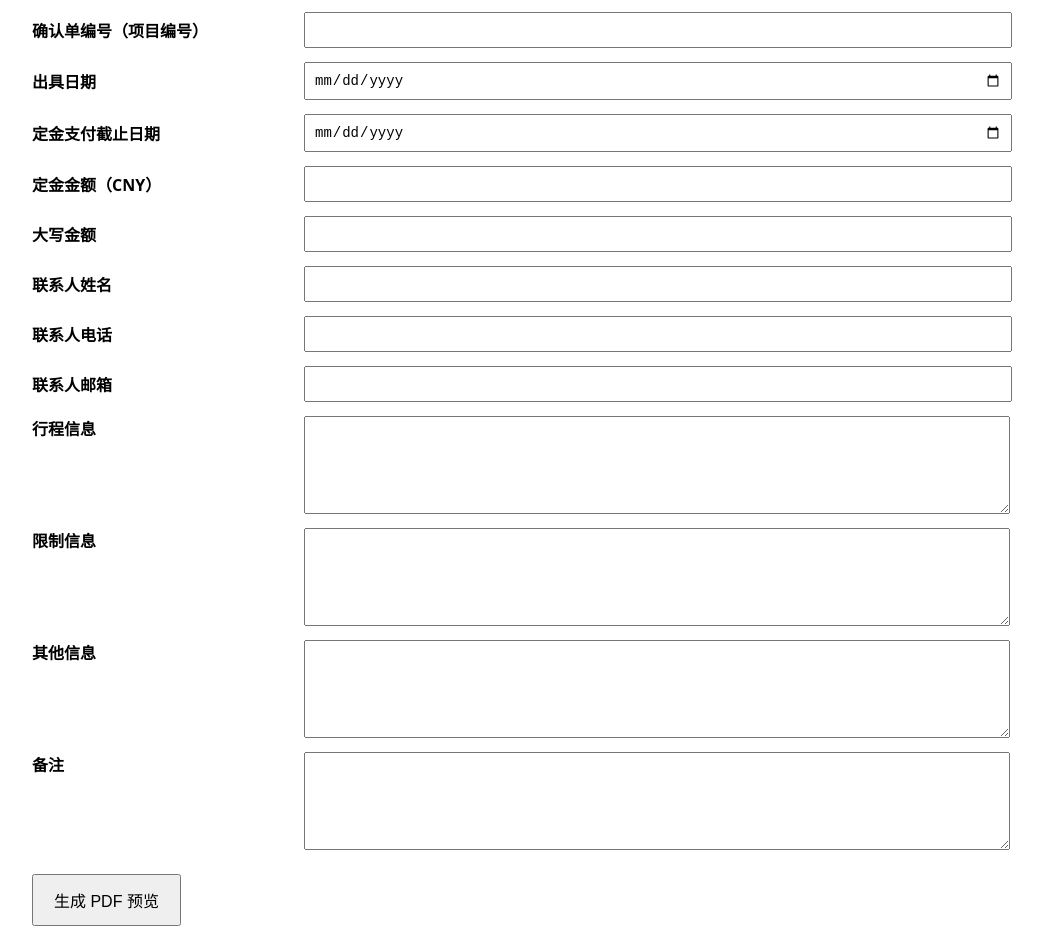
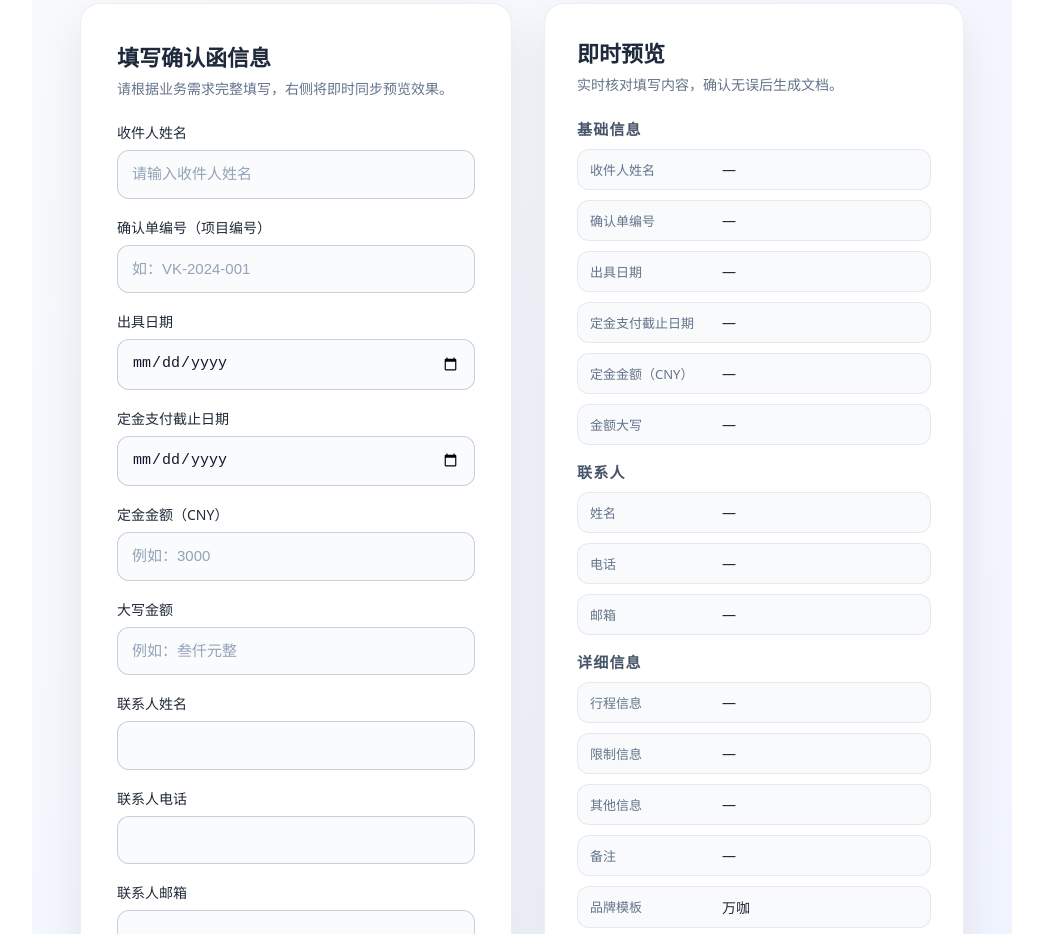
Before and after one commit to wxjw/Vanka, a Next.js app in the folder docgen-form/: page /zh-CN/confirmation in a window 1280 px wide. Shown: the part 238-1172 px from the top of the page, without its empty margins (118-1161 px from the left). Built offline with nearby package versions, Linux system fonts and the light colour scheme.

Commit message:
Merge confirmation form flows

```diff
--- a/docgen-form/app/zh-CN/confirmation/page.jsx
+++ b/docgen-form/app/zh-CN/confirmation/page.jsx
@@ -1,6 +1,7 @@
 'use client';
 
 import {useMemo, useState} from 'react';
+import styles from '../formStyles.module.css';
 
 // 定义流程的各个阶段
 const STAGES = {
@@ -11,19 +12,19 @@ const STAGES = {
 
 // 定义表单的所有字段
 const FORM_FIELDS = [
-  {label: '收件人姓名', key: 'recipientName'},
-  {label: '确认单编号（项目编号）', key: 'referenceNo'},
+  {label: '收件人姓名', key: 'recipientName', placeholder: '请输入收件人姓名'},
+  {label: '确认单编号（项目编号）', key: 'referenceNo', placeholder: '如：VK-2024-001'},
   {label: '出具日期', key: 'issueDate', type: 'date'},
   {label: '定金支付截止日期', key: 'payByDate', type: 'date'},
-  {label: '定金金额（CNY）', key: 'payAmountCNY'},
-  {label: '大写金额', key: 'payAmountUppercase'},
+  {label: '定金金额（CNY）', key: 'payAmountCNY', placeholder: '例如：3000'},
+  {label: '大写金额', key: 'payAmountUppercase', placeholder: '例如：叁仟元整'},
   {label: '联系人姓名', key: 'contactName'},
   {label: '联系人电话', key: 'contactPhone'},
-  {label: '联系人邮箱', key: 'contactEmail'},
-  {label: '行程信息', key: 'itinerary', multiline: true},
-  {label: '限制信息', key: 'restrictions', multiline: true},
-  {label: '其他信息', key: 'others', multiline: true},
-  {label: '备注', key: 'remark', multiline: true}
+  {label: '联系人邮箱', key: 'contactEmail', type: 'email'},
+  {label: '行程信息', key: 'itinerary', multiline: true, placeholder: '示例：2024/08/18-2024/08/21 西藏行程…'},
+  {label: '限制信息', key: 'restrictions', multiline: true, placeholder: '例如：机票不可退改、需提前确认…'},
+  {label: '其他信息', key: 'others', multiline: true, placeholder: '可填写额外说明'},
+  {label: '备注', key: 'remark', multiline: true, placeholder: '填写内部备注或补充信息'}
 ];
 
 // 阶段对应的显示文本
@@ -57,6 +58,17 @@ export default function ConfirmationPage() {
     setForm(prev => ({...prev, [key]: value}));
   };
 
+  const handleBrandChange = event => {
+    const next = event.target.value;
+    setBrand(next);
+    if (stage !== STAGES.FORM) {
+      setStage(STAGES.FORM);
+      setError('');
+      updatePreviewPdf(null);
+      updateStampedPdf(null);
+    }
+  };
+
   // 更新预览PDF，并管理Blob URL的创建和销毁
   const updatePreviewPdf = blob => {
     setPreviewPdf(prev => {
@@ -76,8 +88,8 @@ export default function ConfirmationPage() {
   };
 
   // 处理生成预览的事件
-  const handlePreview = async e => {
-    e.preventDefault();
+  const handlePreview = async event => {
+    event.preventDefault();
     setIsGenerating(true);
     setError('');
     try {
@@ -133,68 +145,108 @@ export default function ConfirmationPage() {
 
   // 根据当前阶段决定显示哪个PDF的URL
   const activePdfUrl = stage === STAGES.STAMPED ? stampedPdf?.url : previewPdf?.url;
+  const hasPreview = Boolean(previewPdf);
 
   return (
-    <main>
-      <h1>预定信息确认函</h1>
+    <main className={styles.page}>
+      <h1 className={styles.heading}>预定信息确认函</h1>
 
       <section style={{margin: '16px 0 24px'}}>
         <StepIndicator stageOrder={stageOrder} currentStage={stage} />
       </section>
 
-      <div style={{margin: '12px 0', display: 'flex', flexWrap: 'wrap', gap: '12px', alignItems: 'center'}}>
-        <label htmlFor="brand-select" style={{fontWeight: 600}}>模板品牌：</label>
-        <select
-          id="brand-select"
-          value={brand}
-          onChange={e => {
-            setBrand(e.target.value);
-            // 如果切换品牌，则重置回表单填写阶段
-            if (stage !== STAGES.FORM) {
-              setStage(STAGES.FORM);
-              updatePreviewPdf(null);
-              updateStampedPdf(null);
-            }
-          }}
-          style={{padding: '8px 12px', fontSize: 16}}
-        >
+      <div className={styles.brandSelector} style={{marginBottom: 20}}>
+        <span className={styles.fieldLabel}>模板品牌</span>
+        <select className={styles.selectControl} value={brand} onChange={handleBrandChange}>
           <option value="vanka">万咖</option>
           <option value="duoji">多吉</option>
         </select>
       </div>
 
-      <ErrorBanner message={error} />
+      {error && <ErrorBanner message={error} />}
 
-      {stage === STAGES.FORM && (
-        <form onSubmit={handlePreview} style={{maxWidth: 960}}>
+      {stage === STAGES.FORM ? (
+        <div className={styles.layout}>
+          <form onSubmit={handlePreview} className={`${styles.card} ${styles.formCard}`}>
+            <div className={styles.sectionHeader}>
+              <h2 className={styles.sectionTitle}>填写确认函信息</h2>
+              <p className={styles.sectionHint}>请根据业务需求完整填写，右侧将即时同步预览效果。</p>
+            </div>
+
+            <section className={styles.fieldGrid}>
               {FORM_FIELDS.map(field => (
-            <FieldRow
+                <FormField
                   key={field.key}
                   field={field}
                   value={form[field.key]}
                   onChange={onChange}
                 />
               ))}
+            </section>
 
-          <div style={{marginTop: 24, display: 'flex', gap: 12}}>
-            <button
-              type="submit"
-              style={{padding: '12px 20px', fontSize: 16}}
-              disabled={isGenerating}
-            >
-              {isGenerating ? '生成中…' : '生成 PDF 预览'}
+            <div className={styles.buttonRow}>
+              <button type="submit" className={styles.primaryButton} disabled={isGenerating}>
+                {isGenerating ? '生成中…' : hasPreview ? '重新生成 PDF 预览' : '生成 PDF 预览'}
               </button>
             </div>
           </form>
-      )}
 
-      {stage !== STAGES.FORM && (
-        <section style={{marginTop: 32}}>
-          <div style={{marginBottom: 16, color: '#444'}}>
-            {stage === STAGES.PREVIEW ? '请确认预览（尚未盖章）' : '以下为已盖章的正式 PDF'}
+          <aside className={`${styles.card} ${styles.previewCard}`}>
+            <div className={styles.sectionHeader}>
+              <h2 className={styles.sectionTitle}>即时预览</h2>
+              <p className={styles.sectionHint}>实时核对填写内容，确认无误后生成文档。</p>
             </div>
 
-          <div style={{border: '1px solid #d0d7de', borderRadius: 6, overflow: 'hidden', background: '#fafafa'}}>
+            <div className={styles.previewGroup}>
+              <section className={styles.previewSection}>
+                <h3 className={styles.previewSectionTitle}>基础信息</h3>
+                {previewRow('收件人姓名', form.recipientName)}
+                {previewRow('确认单编号', form.referenceNo)}
+                {previewRow('出具日期', form.issueDate)}
+                {previewRow('定金支付截止日期', form.payByDate)}
+                {previewRow('定金金额（CNY）', form.payAmountCNY)}
+                {previewRow('金额大写', form.payAmountUppercase)}
+              </section>
+
+              <section className={styles.previewSection}>
+                <h3 className={styles.previewSectionTitle}>联系人</h3>
+                {previewRow('姓名', form.contactName)}
+                {previewRow('电话', form.contactPhone)}
+                {previewRow('邮箱', form.contactEmail)}
+              </section>
+
+              <section className={styles.previewSection}>
+                <h3 className={styles.previewSectionTitle}>详细信息</h3>
+                {previewRow('行程信息', form.itinerary)}
+                {previewRow('限制信息', form.restrictions)}
+                {previewRow('其他信息', form.others)}
+                {previewRow('备注', form.remark)}
+                {previewRow('品牌模板', brand === 'vanka' ? '万咖' : '多吉')}
+              </section>
+            </div>
+          </aside>
+        </div>
+      ) : (
+        <section className={`${styles.card} ${styles.formCard}`} style={{marginTop: 24}}>
+          <div className={styles.sectionHeader}>
+            <h2 className={styles.sectionTitle}>
+              {stage === STAGES.PREVIEW ? '预览 PDF' : '盖章与下载'}
+            </h2>
+            <p className={styles.sectionHint}>
+              {stage === STAGES.PREVIEW
+                ? '请确认生成的 PDF 内容，确认无误后执行盖章。'
+                : '已完成盖章，可下载正式 PDF，或返回修改。'}
+            </p>
+          </div>
+
+          <div
+            style={{
+              border: '1px solid #d0d7de',
+              borderRadius: 12,
+              overflow: 'hidden',
+              background: '#f8fafc'
+            }}
+          >
             {activePdfUrl ? (
               <iframe
                 title="confirmation-preview"
@@ -202,20 +254,21 @@ export default function ConfirmationPage() {
                 style={{width: '100%', minHeight: 720, border: 'none'}}
               />
             ) : (
-              <div style={{padding: '48px 24px', textAlign: 'center', color: '#666'}}>
+              <div style={{padding: '48px 24px', textAlign: 'center', color: '#64748b'}}>
                 暂无预览内容
               </div>
             )}
           </div>
 
-          <div style={{marginTop: 20, display: 'flex', gap: 12, flexWrap: 'wrap'}}>
+          <div style={{marginTop: 24, display: 'flex', gap: 12, flexWrap: 'wrap'}}>
             <button
               type="button"
+              className={styles.primaryButton}
+              style={{padding: '12px 22px'}}
               onClick={() => {
                 setStage(STAGES.FORM);
                 setError('');
               }}
-              style={{padding: '10px 18px', fontSize: 15}}
               disabled={isGenerating}
             >
               返回表单编辑
@@ -224,8 +277,9 @@ export default function ConfirmationPage() {
             {stage === STAGES.PREVIEW && (
               <button
                 type="button"
+                className={styles.primaryButton}
+                style={{padding: '12px 22px'}}
                 onClick={handleStamp}
-                style={{padding: '10px 18px', fontSize: 15}}
                 disabled={isGenerating}
               >
                 {isGenerating ? '盖章中…' : '盖章'}
@@ -233,28 +287,30 @@ export default function ConfirmationPage() {
             )}
 
             {stage === STAGES.STAMPED && (
+              <>
                 <button
                   type="button"
+                  className={styles.primaryButton}
+                  style={{padding: '12px 22px'}}
                   onClick={handleDownload}
-                style={{padding: '10px 18px', fontSize: 15}}
                   disabled={isGenerating}
                 >
                   下载 PDF
                 </button>
-            )}
 
-            {stage === STAGES.STAMPED && (
                 <button
                   type="button"
+                  className={styles.primaryButton}
+                  style={{padding: '12px 22px'}}
                   onClick={() => {
                     setStage(STAGES.PREVIEW);
                     setError('');
                   }}
-                style={{padding: '10px 18px', fontSize: 15}}
                   disabled={isGenerating}
                 >
                   返回预览
                 </button>
+              </>
             )}
           </div>
         </section>
@@ -263,39 +319,36 @@ export default function ConfirmationPage() {
   );
 }
 
-// 表单行组件
-function FieldRow({field, value, onChange}) {
-  const isTextarea = Boolean(field.multiline);
+// 表单字段输入组件
+function FormField({field, value, onChange}) {
+  const inputProps = {
+    className: styles.textControl,
+    placeholder: field.placeholder || '',
+    value: value || '',
+    onChange: event => onChange(field.key, event.target.value)
+  };
+
   return (
-    <div
-      style={{
-        display: 'grid',
-        gridTemplateColumns: '260px 1fr',
-        gap: 12,
-        alignItems: isTextarea ? 'start' : 'center',
-        marginBottom: 14
-      }}
-    >
-      <label style={{fontWeight: 600}} htmlFor={`field-${field.key}`}>
+    <div className={styles.field}>
+      <label className={styles.fieldLabel} htmlFor={`field-${field.key}`}>
         {field.label}
       </label>
-      {isTextarea ? (
-        <textarea
-          id={`field-${field.key}`}
-          rows={5}
-          style={{width: '100%', fontSize: 14, padding: 8, resize: 'vertical'}}
-          value={value}
-          onChange={e => onChange(field.key, e.target.value)}
-        />
+      {field.multiline ? (
+        <textarea {...inputProps} id={`field-${field.key}`} rows={4} />
       ) : (
-        <input
-          id={`field-${field.key}`}
-          type={field.type || 'text'}
-          style={{width: '100%', fontSize: 14, padding: 8}}
-          value={value}
-          onChange={e => onChange(field.key, e.target.value)}
-        />
+        <input {...inputProps} id={`field-${field.key}`} type={field.type || 'text'} />
       )}
+    </div>
+  );
+}
+
+function previewRow(label, value) {
+  const display = value == null ? '' : typeof value === 'string' ? value : String(value);
+  const content = display.trim() ? display : '—';
+  return (
+    <div className={styles.previewItem}>
+      <div className={styles.previewLabel}>{label}</div>
+      <div className={styles.previewValue}>{content}</div>
     </div>
   );
 }
@@ -305,22 +358,8 @@ function ErrorBanner({message}) {
   if (!message) return null;
 
   return (
-    <div
-      role="alert"
-      aria-live="assertive"
-      style={{
-        margin: '16px 0',
-        padding: '12px 16px',
-        border: '1px solid #f5c2c7',
-        background: '#f8d7da',
-        color: '#842029',
-        borderRadius: 6,
-        display: 'flex',
-        alignItems: 'flex-start',
-        gap: 12
-      }}
-    >
-      <span style={{fontWeight: 700}}>提示</span>
+    <div role="alert" aria-live="assertive" className={styles.errorBanner}>
+      <strong style={{marginRight: 8}}>提示</strong>
       <span>{message}</span>
     </div>
   );
```
Lines whose indentation alone changed are shown as unchanged.
